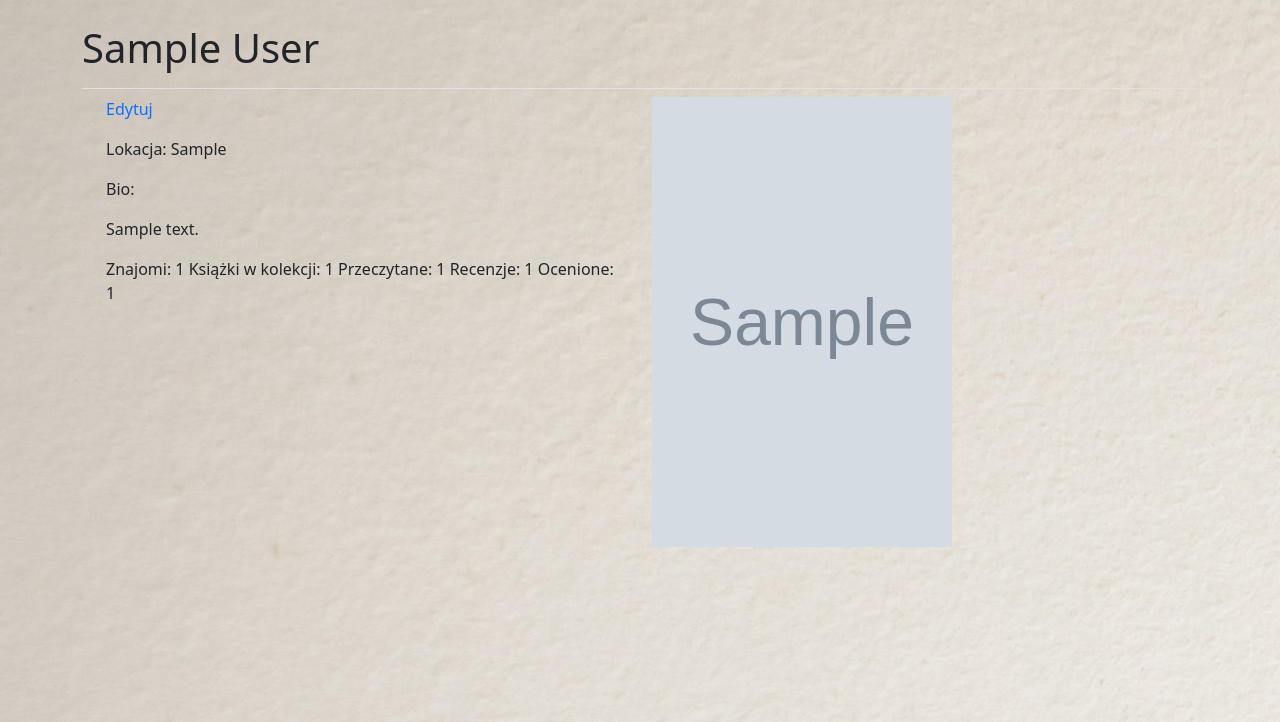
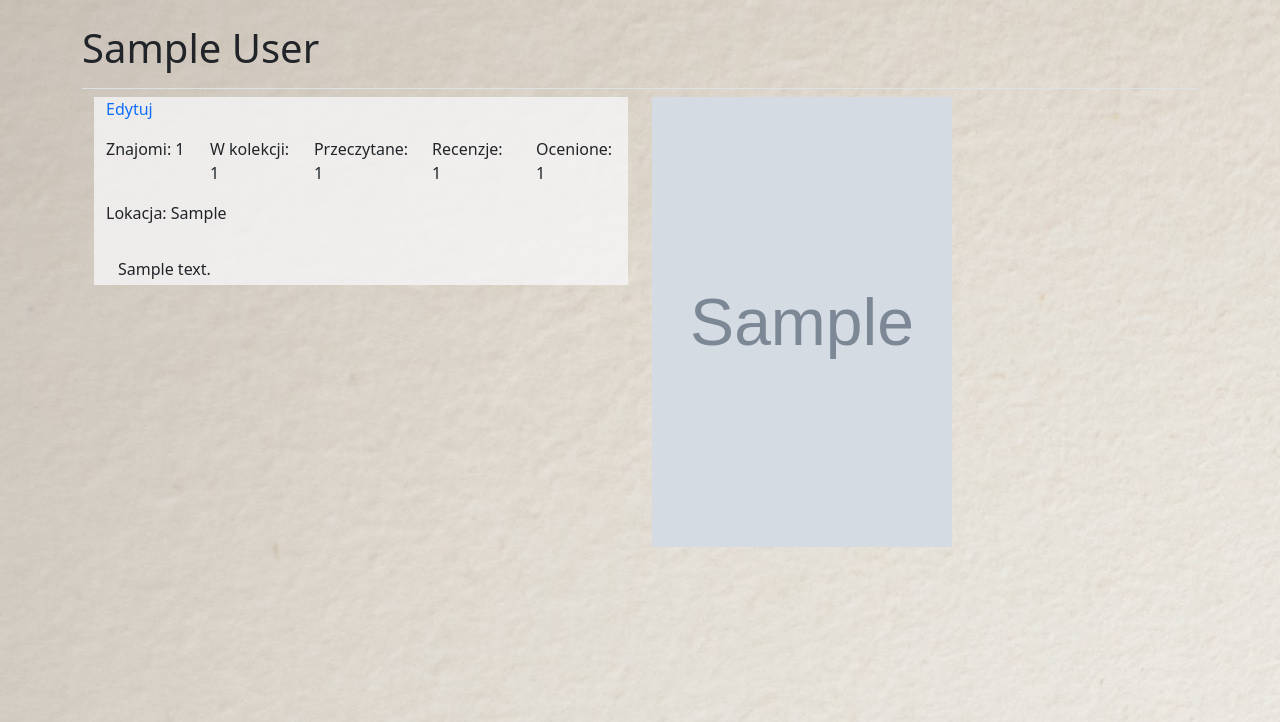
Before and after one commit to GLamotBach/mylibra, a Django app: page /profile/1/ in a window 1280 px wide. Shown: the part 78-800 px from the top of the page. Run offline with Django 4.2, Linux system fonts and the light colour scheme; a user stored in the database is signed in; tables that the repository leaves empty hold one stand-in row (values such as "Sample post"); grey boxes marked "Sample" are stand-in pictures; some libraries are stand-ins or nearby versions.

Commit message:
bootstrap profile

```diff
--- a/templates/public_profile/profile.html
+++ b/templates/public_profile/profile.html
@@ -29,38 +29,70 @@
     <div class="container mb-3">
       <div class="row">
         <div class="col-sm">
-          <div class="container mb-3">
-            <div class="row">
+          <div class="container mb-3 bg-light">
+            <div class="row mb-3">
+
+  {% if own_profile %}
               <div class="col-sm">
-  {% if own_profile %}
-    <p><a href="{% url 'public_profile:edit_profile' %}">Edytuj</a></p>
+    <a href="{% url 'public_profile:edit_profile' %}">Edytuj</a>
+              </div>
   {% elif already_friend %}
-    <p>Znajomy</p>
-    <p><a href="{% url 'public_profile:public_collection' profile.id %}">Kolekcja</a></p>
-  {% elif invitation_pending %}
-    <p>Zaproszenie wysłane</p>
-  {% elif invitation_to_accept %}
-    <p>Zaproszenie otrzymane <a href="{% url 'friend_list:accept_invite' profile.id %}">Potwierdź</a></p>
-  {% else %}
-    <p><a href="{% url 'friend_list:invite' profile.user_id %}">Zaproś</a></p>
-  {% endif %}
-              </div>
+              <div class="col-sm">
+    Znajomy
+    <a href="{% url 'public_profile:public_collection' profile.id %}">Kolekcja</a>
               </div>
 
+  {% elif invitation_pending %}
+              <div class="col-sm">
+    Zaproszenie wysłane
+              </div>
+  {% elif invitation_to_accept %}
+              <div class="col-sm">
+    Zaproszenie otrzymane <a href="{% url 'friend_list:accept_invite' profile.id %}">Potwierdź</a>
+              </div>
+
+  {% else %}
+              <div class="col-sm">
+    <a href="{% url 'friend_list:invite' profile.user_id %}">Zaproś</a>
+                  </div>
+  {% endif %}
+
+              </div>
+
+<div class="row mb-3">
+    <div class="col-sm">
+    Znajomi: {{ count_friends }}
+    </div>
+     <div class="col-sm">
+    W kolekcji: {{ count_collection }}
+    </div>
+     <div class="col-sm">
+    Przeczytane: {{ count_read }}
+    </div>
+     <div class="col-sm">
+    Recenzje: {{ count_reviews }}
+     </div>
+     <div class="col-sm">
+    Ocenione: {{ count_ratings }}
+    </div>
+</div>
 
 
-              <div class="row">
+              <div class="row mb-3">
                 <div class="col-sm">
   <p>Lokacja: {{ profile.location }}</p>
-  <p>Bio:</p>
-  <p>{{ profile.bio }}</p>
-  <p>
-    Znajomi: {{ count_friends }}
-    Książki w kolekcji: {{ count_collection }}
-    Przeczytane: {{ count_read }}
-    Recenzje: {{ count_reviews }}
-    Ocenione: {{ count_ratings }}
-  </p>
+                </div>
+              </div>
+              <div class="row">
+                  <div class="col-sm">
+                      <div class="container mb-1">
+
+                          <div class="row">
+                  <div class="col-sm">
+  {{ profile.bio }}
+                       </div>
+              </div>
+                      </div>
               </div>
               </div>
               </div>
@@ -70,6 +102,7 @@
         </div>
       </div>
     </div>
+
 {% endblock content %}
 
 </body>
```
